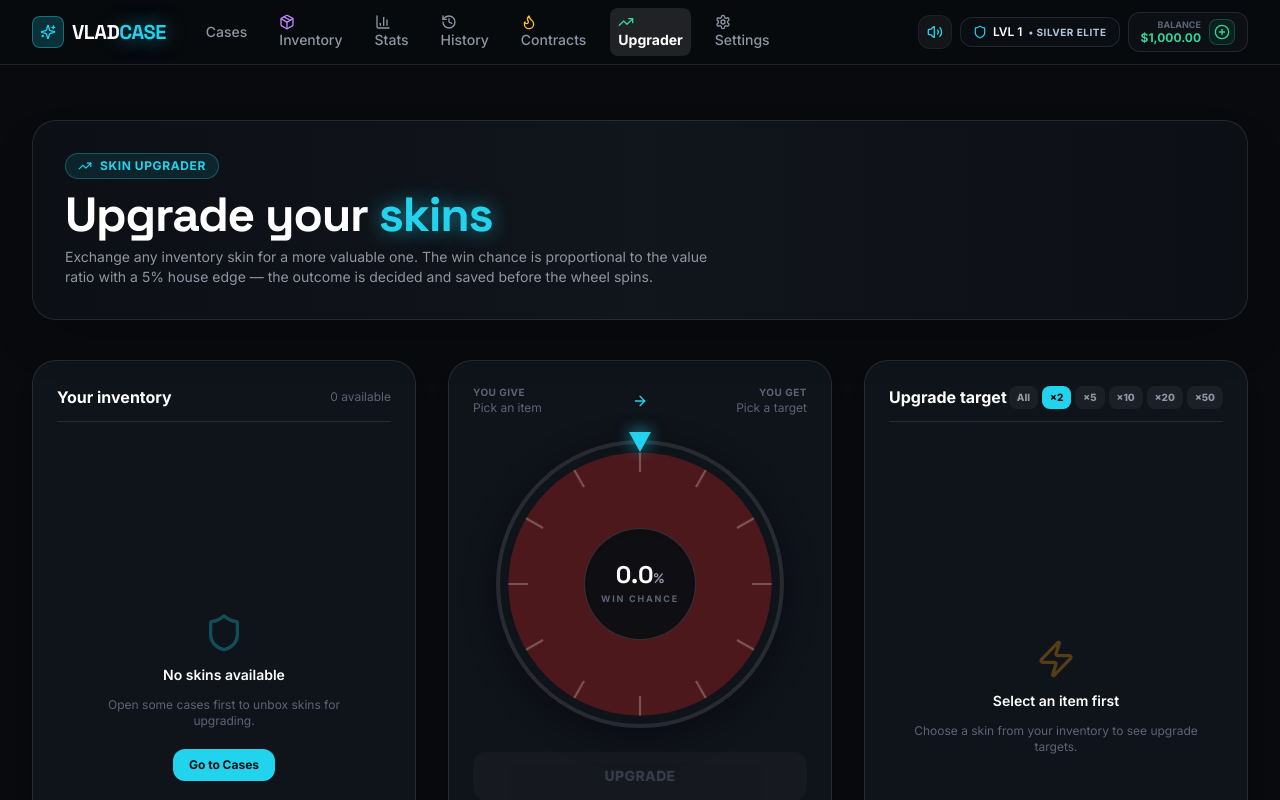
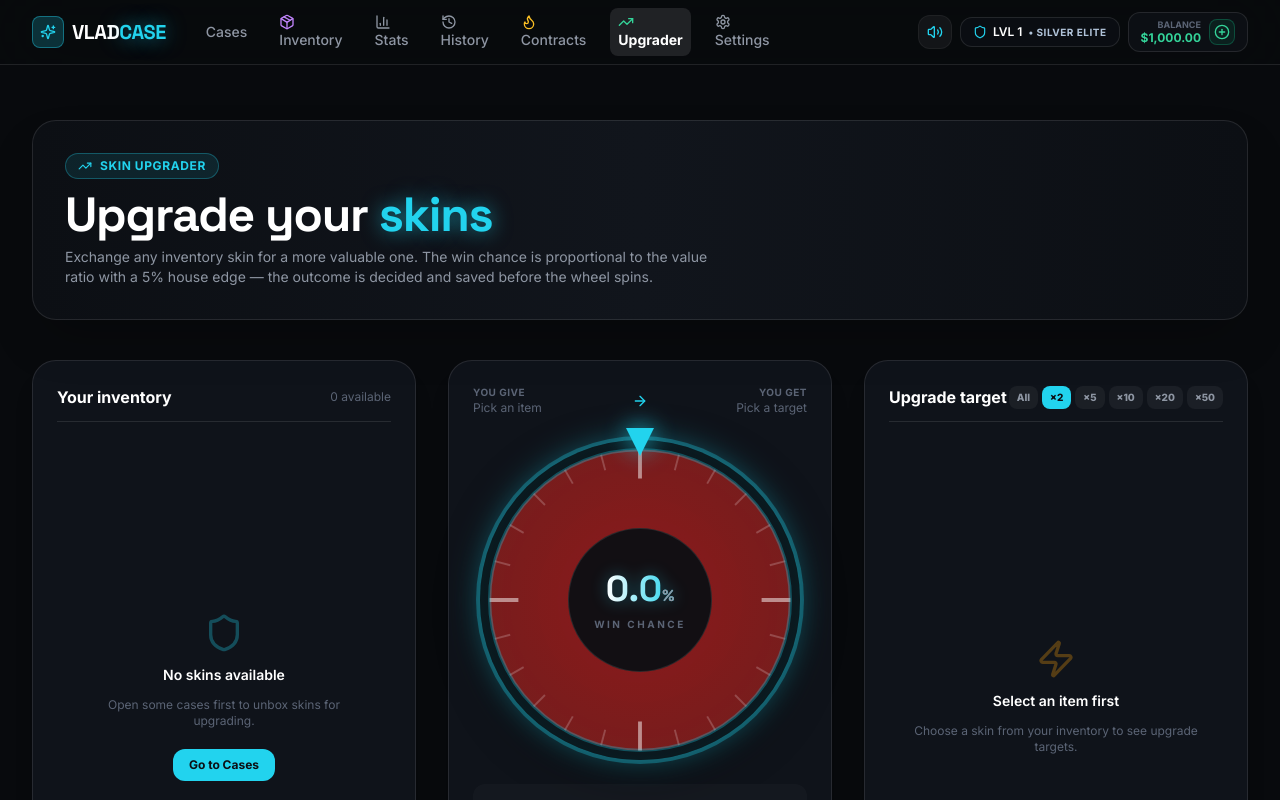
Before and after one commit to akira777777/vladcase, a Next.js app: page /upgrade in a window 1280 px wide. Shown: the top 800 px of the page. Built offline with nearby package versions, Linux system fonts and the light colour scheme.

Commit message:
feat: add skin upgrade page and wheel component

```diff
--- a/app/upgrade/page.tsx
+++ b/app/upgrade/page.tsx
@@ -248,11 +248,17 @@ export default function UpgradePage() {
                       type="button"
                       onClick={() => selectInput(item)}
                       aria-pressed={isSelected}
-                      style={{ borderColor: isSelected ? '#22d3ee' : `${color}25` }}
-                      className={`p-2.5 rounded-xl border bg-surface-dark/80 cursor-pointer flex flex-col items-center justify-between text-center transition-all ${
+                      style={{
+                        borderColor: isSelected ? '#22d3ee' : `${color}40`,
+                        boxShadow: isSelected
+                          ? `0 0 20px ${color}60, inset 0 0 20px ${color}20`
+                          : `0 0 0px transparent`,
+                        transition: 'all 0.2s cubic-bezier(0.4, 0, 0.2, 1)',
+                      }}
+                      className={`p-2.5 rounded-xl border bg-surface-dark/80 cursor-pointer flex flex-col items-center justify-between text-center group ${
                         isSelected
-                          ? 'ring-2 ring-accent bg-accent/10'
-                          : 'hover:border-white/25'
+                          ? 'ring-2 ring-accent bg-accent/10 scale-[1.02]'
+                          : 'hover:scale-[1.03] hover:bg-surface-light/80'
                       }`}
                     >
                       <ItemImage
@@ -260,7 +266,7 @@ export default function UpgradePage() {
                         alt={item.name}
                         width={70}
                         height={45}
-                        className="max-h-12 object-contain my-1"
+                        className="max-h-12 object-contain my-1 transition-transform group-hover:scale-110"
                       />
                       <p className="text-[10px] font-bold text-white truncate w-full">
                         {item.name}
@@ -330,9 +336,35 @@ export default function UpgradePage() {
                 phase.kind !== 'idle' ||
                 !isLoaded
               }
-              className="w-full py-3.5 rounded-xl bg-accent hover:bg-accent-hover disabled:bg-white/5 disabled:text-text-muted text-surface-dark font-black text-sm uppercase tracking-wide transition-all disabled:cursor-not-allowed"
+              className="relative w-full py-4 rounded-xl font-black text-sm uppercase tracking-wide transition-all duration-300 disabled:cursor-not-allowed overflow-hidden group"
+              style={{
+                background:
+                  !inputItem || !targetItem || chance === null || phase.kind !== 'idle' || !isLoaded
+                    ? 'rgba(255, 255, 255, 0.05)'
+                    : 'linear-gradient(135deg, #22d3ee 0%, #06b6d4 50%, #0891b2 100%)',
+                boxShadow:
+                  !inputItem || !targetItem || chance === null || phase.kind !== 'idle' || !isLoaded
+                    ? 'none'
+                    : '0 0 30px rgba(34, 211, 238, 0.5), 0 0 60px rgba(34, 211, 238, 0.3), inset 0 1px 0 rgba(255, 255, 255, 0.2)',
+                color:
+                  !inputItem || !targetItem || chance === null || phase.kind !== 'idle' || !isLoaded
+                    ? 'rgba(255, 255, 255, 0.3)'
+                    : '#0c0f14',
+              }}
             >
-              {phase.kind === 'spinning' ? 'Upgrading…' : 'Upgrade'}
+              <span className="relative z-10">
+                {phase.kind === 'spinning' ? 'Upgrading…' : 'Upgrade'}
+              </span>
+              {/* Shimmer effect on hover */}
+              {!(!inputItem || !targetItem || chance === null || phase.kind !== 'idle' || !isLoaded) && (
+                <div
+                  className="absolute inset-0 opacity-0 group-hover:opacity-100 transition-opacity duration-500"
+                  style={{
+                    background: 'linear-gradient(90deg, transparent, rgba(255, 255, 255, 0.3), transparent)',
+                    animation: 'shimmer 2s infinite',
+                  }}
+                />
+              )}
             </button>
             <p className="text-[11px] text-text-muted text-center -mt-3">
               Win chance range {MIN_CHANCE_PERCENT}–{MAX_CHANCE_PERCENT}% ·
@@ -409,11 +441,17 @@ export default function UpgradePage() {
                       type="button"
                       onClick={() => selectTarget(item)}
                       aria-pressed={isSelected}
-                      style={{ borderColor: isSelected ? '#22d3ee' : `${color}25` }}
-                      className={`p-2.5 rounded-xl border bg-surface-dark/80 cursor-pointer flex flex-col items-center justify-between text-center transition-all ${
+                      style={{
+                        borderColor: isSelected ? '#22d3ee' : `${color}40`,
+                        boxShadow: isSelected
+                          ? `0 0 20px ${color}60, inset 0 0 20px ${color}20`
+                          : `0 0 0px transparent`,
+                        transition: 'all 0.2s cubic-bezier(0.4, 0, 0.2, 1)',
+                      }}
+                      className={`p-2.5 rounded-xl border bg-surface-dark/80 cursor-pointer flex flex-col items-center justify-between text-center group ${
                         isSelected
-                          ? 'ring-2 ring-accent bg-accent/10'
-                          : 'hover:border-white/25'
+                          ? 'ring-2 ring-accent bg-accent/10 scale-[1.02]'
+                          : 'hover:scale-[1.03] hover:bg-surface-light/80'
                       }`}
                     >
                       <ItemImage
@@ -421,7 +459,7 @@ export default function UpgradePage() {
                         alt={item.name}
                         width={70}
                         height={45}
-                        className="max-h-12 object-contain my-1"
+                        className="max-h-12 object-contain my-1 transition-transform group-hover:scale-110"
                       />
                       <p className="text-[10px] font-bold text-white truncate w-full">
                         {item.name}
--- a/components/upgrade/UpgradeWheel.tsx
+++ b/components/upgrade/UpgradeWheel.tsx
@@ -1,7 +1,7 @@
 'use client';
 
-import React, { useEffect, useRef } from 'react';
-import { motion, useAnimation, useReducedMotion } from 'framer-motion';
+import React, { useEffect, useRef, useState } from 'react';
+import { motion, useAnimation, useReducedMotion, useSpring } from 'framer-motion';
 import { playRouletteTick } from '@/lib/sound';
 
 interface UpgradeWheelProps {
@@ -13,7 +13,6 @@ interface UpgradeWheelProps {
 
 const SPIN_TURNS = 4;
 const SPIN_DURATION = 4.2;
-// Degrees kept away from the sector borders so the landing is unambiguous.
 const EDGE_MARGIN = 1.2;
 
 export const UpgradeWheel: React.FC<UpgradeWheelProps> = ({
@@ -28,7 +27,17 @@ export const UpgradeWheel: React.FC<UpgradeWheelProps> = ({
   const completionRef = useRef(onComplete);
   completionRef.current = onComplete;
 
+  // Animated counter for chance display
+  const [displayChance, setDisplayChance] = useState(0);
+  const springChance = useSpring(displayChance, { stiffness: 100, damping: 20 });
+
+  useEffect(() => {
+    setDisplayChance(chancePercent);
+  }, [chancePercent]);
+
   const greenAngle = (chancePercent / 100) * 360;
+  const circumference = 2 * Math.PI * 42;
+  const progressOffset = circumference - (chancePercent / 100) * circumference;
 
   useEffect(() => {
     if (!spinning || outcome === null) return;
@@ -115,48 +124,128 @@ export const UpgradeWheel: React.FC<UpgradeWheelProps> = ({
   };
 
   return (
-    <div className="relative w-64 h-64 sm:w-72 sm:h-72 mx-auto select-none">
-      {/* Fixed needle */}
+    <div className="relative w-72 h-72 sm:w-80 sm:h-80 mx-auto select-none">
+      {/* Fixed needle with enhanced glow */}
       <div
         aria-hidden="true"
-        className="absolute -top-2 left-1/2 -translate-x-1/2 z-20 w-0 h-0 border-l-[11px] border-r-[11px] border-t-[20px] border-l-transparent border-r-transparent border-t-accent drop-shadow-[0_0_8px_rgba(34,211,238,0.8)]"
+        className="absolute -top-3 left-1/2 -translate-x-1/2 z-20"
+        style={{
+          filter: 'drop-shadow(0 0 12px rgba(34, 211, 238, 0.9))',
+        }}
+      >
+        <div className="w-0 h-0 border-l-[14px] border-r-[14px] border-t-[28px] border-l-transparent border-r-transparent border-t-accent" />
+      </div>
+
+      {/* Outer glow ring with pulse */}
+      <div
+        className="absolute inset-0 rounded-full pointer-events-none"
+        style={{
+          background: 'radial-gradient(circle, transparent 60%, rgba(34, 211, 238, 0.15) 70%, transparent 80%)',
+          animation: 'pulse 3s ease-in-out infinite',
+        }}
       />
+      {/* Main wheel with 3D depth */}
       <motion.div
         animate={controls}
-        className="w-full h-full rounded-full overflow-hidden border-4 border-white/10 shadow-card"
+        className="relative w-full h-full rounded-full overflow-hidden"
+        style={{
+          boxShadow: `
+            0 0 0 4px rgba(34, 211, 238, 0.3),
+            0 0 30px rgba(34, 211, 238, 0.4),
+            inset 0 0 60px rgba(0, 0, 0, 0.8),
+            0 10px 40px rgba(0, 0, 0, 0.6)
+          `,
+        }}
       >
         <svg viewBox="0 0 100 100" className="w-full h-full" role="img" aria-label={`Upgrade wheel with ${chancePercent.toFixed(1)} percent win chance`}>
-          {/* Base red disc; a full-circle sector path cannot render as one arc. */}
-          <circle cx="50" cy="50" r="47" fill="#7f1d1d" opacity={0.55} />
+          <defs>
+            <radialGradient id="winGradient" cx="50%" cy="50%" r="50%">
+              <stop offset="0%" stopColor="#22c55e" stopOpacity="1" />
+              <stop offset="70%" stopColor="#16a34a" stopOpacity="0.95" />
+              <stop offset="100%" stopColor="#15803d" stopOpacity="0.9" />
+            </radialGradient>
+            <radialGradient id="loseGradient" cx="50%" cy="50%" r="50%">
+              <stop offset="0%" stopColor="#991b1b" stopOpacity="0.9" />
+              <stop offset="100%" stopColor="#7f1d1d" stopOpacity="0.95" />
+            </radialGradient>
+          </defs>
+
+          {/* Base lose sector */}
+          <circle cx="50" cy="50" r="47" fill="url(#loseGradient)" />
+
+          {/* Win sector with gradient */}
           {greenAngle > 0 && (
-            <path d={describeSector(0, greenAngle)} fill="#16a34a" />
+            <path
+              d={describeSector(0, greenAngle)}
+              fill="url(#winGradient)"
+              style={{ filter: 'drop-shadow(0 0 8px rgba(34, 197, 94, 0.6))' }}
+            />
           )}
-          {Array.from({ length: 12 }, (_, i) => {
-            const angle = ((i * 30 - 90) * Math.PI) / 180;
+
+          {/* Enhanced tick marks */}
+          {Array.from({ length: 24 }, (_, i) => {
+            const angle = ((i * 15 - 90) * Math.PI) / 180;
+            const isMajor = i % 6 === 0;
             return (
               <line
                 key={i}
-                x1={50 + 40 * Math.cos(angle)}
-                y1={50 + 40 * Math.sin(angle)}
+                x1={50 + (isMajor ? 38 : 42) * Math.cos(angle)}
+                y1={50 + (isMajor ? 38 : 42) * Math.sin(angle)}
                 x2={50 + 47 * Math.cos(angle)}
                 y2={50 + 47 * Math.sin(angle)}
-                stroke="rgba(255,255,255,0.25)"
-                strokeWidth={0.8}
+                stroke={isMajor ? 'rgba(255, 255, 255, 0.5)' : 'rgba(255, 255, 255, 0.2)'}
+                strokeWidth={isMajor ? 1.2 : 0.6}
               />
             );
           })}
+
+          {/* Inner ring border */}
+          <circle cx="50" cy="50" r="47" fill="none" stroke="rgba(34, 211, 238, 0.3)" strokeWidth="1" />
         </svg>
       </motion.div>
-      {/* Center chance display */}
+
+      {/* Center display with animated counter and progress ring */}
       <div className="absolute inset-0 flex items-center justify-center pointer-events-none">
-        <div className="w-28 h-28 rounded-full bg-surface-dark/95 border border-white/15 flex flex-col items-center justify-center shadow-inner">
-          <span className="text-2xl font-black font-display text-white leading-none">
-            {chancePercent.toFixed(1)}
-            <span className="text-sm text-text-secondary">%</span>
-          </span>
-          <span className="text-[9px] uppercase tracking-[0.2em] text-text-muted font-bold mt-1">
-            Win chance
-          </span>
+        <div className="relative w-32 h-32 sm:w-36 sm:h-36">
+          {/* Circular progress ring */}
+          <svg className="absolute inset-0 w-full h-full -rotate-90" viewBox="0 0 100 100">
+            <circle cx="50" cy="50" r="42" fill="none" stroke="rgba(255, 255, 255, 0.05)" strokeWidth="3" />
+            <motion.circle
+              cx="50"
+              cy="50"
+              r="42"
+              fill="none"
+              stroke="url(#progressGradient)"
+              strokeWidth="3"
+              strokeLinecap="round"
+              strokeDasharray={circumference}
+              strokeDashoffset={progressOffset}
+              initial={{ strokeDashoffset: circumference }}
+              animate={{ strokeDashoffset: progressOffset }}
+              transition={{ duration: 0.8, ease: 'easeOut' }}
+              style={{ filter: 'drop-shadow(0 0 6px rgba(34, 211, 238, 0.6))' }}
+            />
+            <defs>
+              <linearGradient id="progressGradient" x1="0%" y1="0%" x2="100%" y2="100%">
+                <stop offset="0%" stopColor="#22d3ee" />
+                <stop offset="100%" stopColor="#06b6d4" />
+              </linearGradient>
+            </defs>
+          </svg>
+
+          {/* Center content */}
+          <div className="absolute inset-0 flex flex-col items-center justify-center bg-surface-dark/95 rounded-full border border-white/10 backdrop-blur-sm">
+            <motion.span
+              className="text-3xl sm:text-4xl font-black font-display leading-none bg-gradient-to-r from-white to-cyan-400 bg-clip-text text-transparent"
+              style={{ filter: 'drop-shadow(0 0 8px rgba(34, 211, 238, 0.4))' }}
+            >
+              {springChance.get().toFixed(1)}
+              <span className="text-base text-text-secondary">%</span>
+            </motion.span>
+            <span className="text-[10px] uppercase tracking-[0.25em] text-text-muted font-bold mt-2">
+              Win chance
+            </span>
+          </div>
         </div>
       </div>
     </div>
```
